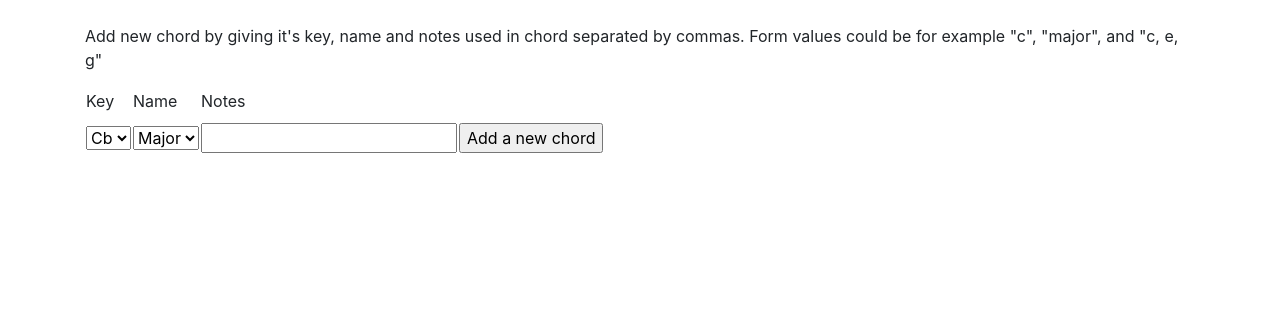
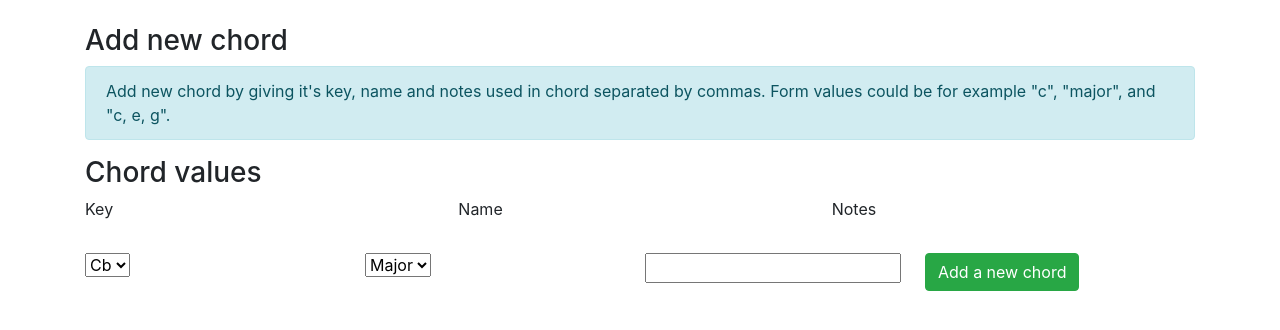
Before and after one commit to otahontas/chords, a Flask app: template application/templates/chords/new.html in a window 1280 px wide. Shown: the part 56-386 px from the top of the page. Run offline with Flask 2, Linux system fonts and the light colour scheme; the template is opened without the code that fills it: values that come from a table or form of the project are taken from there, others are empty; some libraries are stand-ins or nearby versions.

Commit message:
Add basic bootstrap formatting for chords views

```diff
--- a/application/templates/chords/new.html
+++ b/application/templates/chords/new.html
@@ -1,40 +1,36 @@
 {% extends "layout.html" %}
 
 {% block body %}
-<p> Add new chord by giving it's key, name and notes used in chord separated by commas. Form values could be for example "c", "major", and "c, e, g" </p>
+<h3>Add new chord</h3>
+<div class="alert alert-info">
+Add new chord by giving it's key, name and notes used in chord separated by commas. Form values could be for example "c", "major", and "c, e, g".
+</div>
+<h3>Chord values</h3>
 <form method="POST" action="{{ url_for('chords_create') }}">
-  <table>
-    <tr>
-      <td>
-        {{ form.key.label }}
-      </td>
-      <td>
-        {{ form.name.label }}
-      </td>
-      <td>
-        {{ form.notes.label }}
-      </td>
-    </tr>
-    <tr>
-      <td>
+  <div class="form-row">
+    <div class="form-group col">
+      <label for="key">{{ form.key.label }}</label>
+    </div>
+    <div class="form-group col">
+      <label for="name">{{ form.name.label }}</label>
+    </div>
+    <div class="form-group col">
+      <label for="notes">{{ form.notes.label }}</label>
+    </div>
+  </div>
+  <div class="form-row">
+    <div class="form-group col">
         {{ form.key }}
-      </td>
-      <td>
+    </div>
+    <div class="form-group col">
         {{ form.name }}
-      </td>
-      <td>
+    </div>
+    <div class="form-group col">
         {{ form.notes }}
-      </td>
-      <td>
-        <input type="submit" value="Add a new chord"/>
-      </td>
-    </tr>
-    <tr>
-      <td>
-          {% for error in form.notes.errors %}
-          <li>{{ error }}</li>
-          {% endfor %}
-      </td>
-    </tr>
+    </div>
+    <div class="form-group col">
+        <input type="submit" value="Add a new chord" class="btn btn-success" />
+    </div>
+  </div>
 </form>
 {% endblock %}
```
Also changed, not shown: application/templates/chords/list.html (+18 -7 lines).
